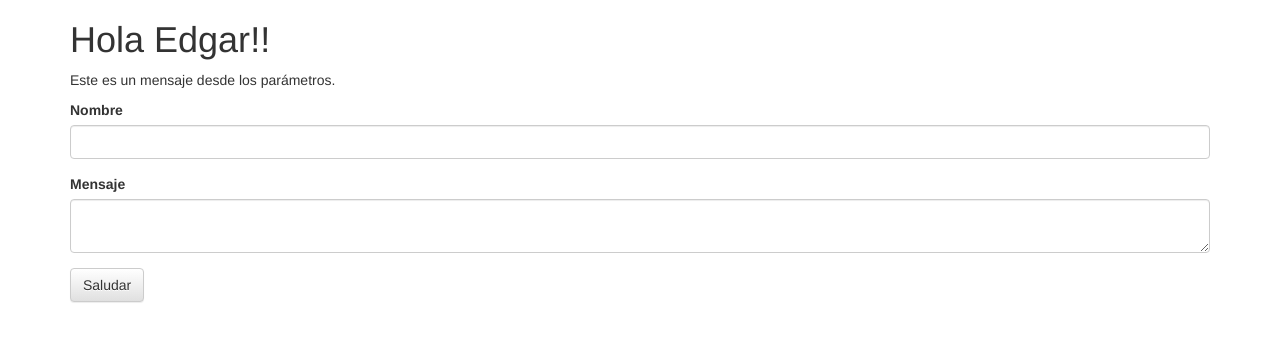
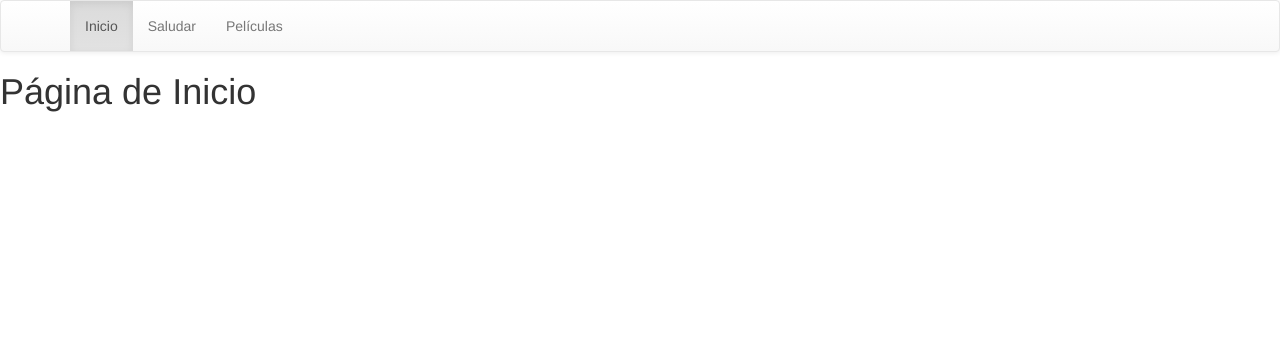
Before and after one commit to efuentesp/react-boilerplate-simple, a React (Create React App) app: page / in a window 1280 px wide. Shown: the top 342 px of the page. Built offline with nearby package versions, Linux system fonts and the light colour scheme.

Commit message:
Demostración de la creación del menú.

```diff
--- a/package.json
+++ b/package.json
@@ -7,6 +7,7 @@
     "react": "^16.4.1",
     "react-bootstrap": "^0.32.1",
     "react-dom": "^16.4.1",
+    "react-router-dom": "^4.3.1",
     "react-scripts": "1.1.4"
   },
   "scripts": {
--- /dev/null
+++ b/src/componentes/App.js
@@ -0,0 +1,30 @@
+import React, { Component } from "react";
+import { BrowserRouter as Router, Switch } from "react-router-dom";
+import Route from "react-router-dom/Route";
+import { Inicio } from "./Inicio";
+import { Saludo } from "./Saludo";
+import { Pelicula } from "./Pelicula";
+import { Menu } from "./Menu";
+import { PaginaNoExiste } from "./PaginaNoExiste";
+
+export class App extends Component {
+  render() {
+    return (
+      <Router>
+        <div>
+          <Menu />
+          <Switch>
+            <Route path="/" component={Inicio} exact />
+            <Route path="/saludar" component={Saludo}>
+              Saludar
+            </Route>
+            <Route path="/peliculas" component={Pelicula} />
+            <Route component={PaginaNoExiste} />
+          </Switch>
+        </div>
+      </Router>
+    );
+  }
+}
+
+export default App;
--- /dev/null
+++ b/src/componentes/Inicio.js
@@ -0,0 +1,13 @@
+import React, { Component } from "react";
+
+export class Inicio extends Component {
+  render() {
+    return (
+      <div>
+        <h1>Página de Inicio</h1>
+      </div>
+    );
+  }
+}
+
+export default Inicio;
--- /dev/null
+++ b/src/componentes/Menu.js
@@ -0,0 +1,40 @@
+import React, { Component } from "react";
+import { Link } from "react-router-dom";
+import { Navbar, Nav, NavItem } from "react-bootstrap";
+
+export class Menu extends Component {
+  render() {
+    return (
+      <Navbar>
+        <Nav>
+          <NavItem
+            componentClass={Link}
+            href="/"
+            to="/"
+            active={window.location.pathname === "/"}
+          >
+            Inicio
+          </NavItem>
+          <NavItem
+            componentClass={Link}
+            href="/saludar"
+            to="/saludar"
+            active={window.location.pathname === "/saludar"}
+          >
+            Saludar
+          </NavItem>
+          <NavItem
+            componentClass={Link}
+            href="/peliculas"
+            to="/peliculas"
+            active={window.location.pathname === "/peliculas"}
+          >
+            Películas
+          </NavItem>
+        </Nav>
+      </Navbar>
+    );
+  }
+}
+
+export default Menu;
--- /dev/null
+++ b/src/componentes/PaginaNoExiste.js
@@ -0,0 +1,13 @@
+import React, { Component } from "react";
+
+export class PaginaNoExiste extends Component {
+  render() {
+    return (
+      <div>
+        <h1>Página no existe.</h1>
+      </div>
+    );
+  }
+}
+
+export default PaginaNoExiste;
--- /dev/null
+++ b/src/componentes/Pelicula.js
@@ -0,0 +1,13 @@
+import React, { Component } from "react";
+
+export class Pelicula extends Component {
+  render() {
+    return (
+      <div>
+        <h1>Lista de Películas</h1>
+      </div>
+    );
+  }
+}
+
+export default Pelicula;
--- a/src/App.js
+++ b/src/componentes/Saludo/index.js
@@ -3,7 +3,7 @@ import { Grid } from "react-bootstrap";
 import { MensajeSaludo } from "./MensajeSaludo";
 import { FormaSaludo } from "./FormaSaludo";
 
-export class App extends Component {
+export class Saludo extends Component {
   state = {
     nombre: this.props.nombre,
     mensaje: this.props.mensaje
@@ -24,9 +24,9 @@ export class App extends Component {
   }
 }
 
-App.defaultProps = {
+Saludo.defaultProps = {
   nombre: "React",
   mensaje: "Mensaje por default"
 };
 
-export default App;
+export default Saludo;
--- a/src/index.js
+++ b/src/index.js
@@ -1,6 +1,6 @@
 import React from "react";
 import ReactDOM from "react-dom";
-import App from "./App";
+import App from "./componentes/App";
 
 import "bootstrap/dist/css/bootstrap.css";
 import "bootstrap/dist/css/bootstrap-theme.css";
```
Also changed, not shown: src/componentes/Saludo/FormaSaludo.js (renamed from src/FormaSaludo.js), src/componentes/Saludo/MensajeSaludo.js (renamed from src/MensajeSaludo.js), 1 other file (tests, documents, lock files or other folders).
